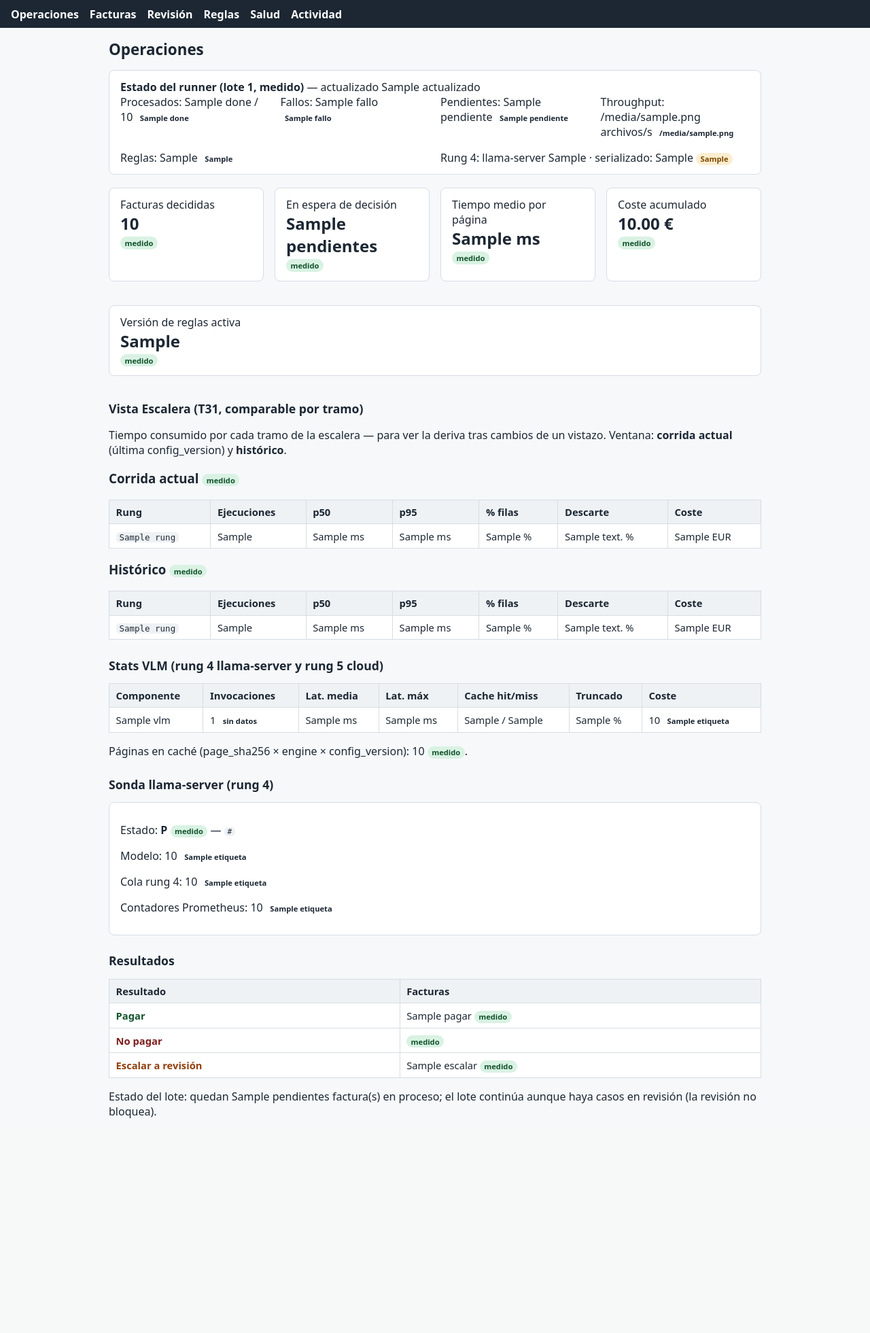
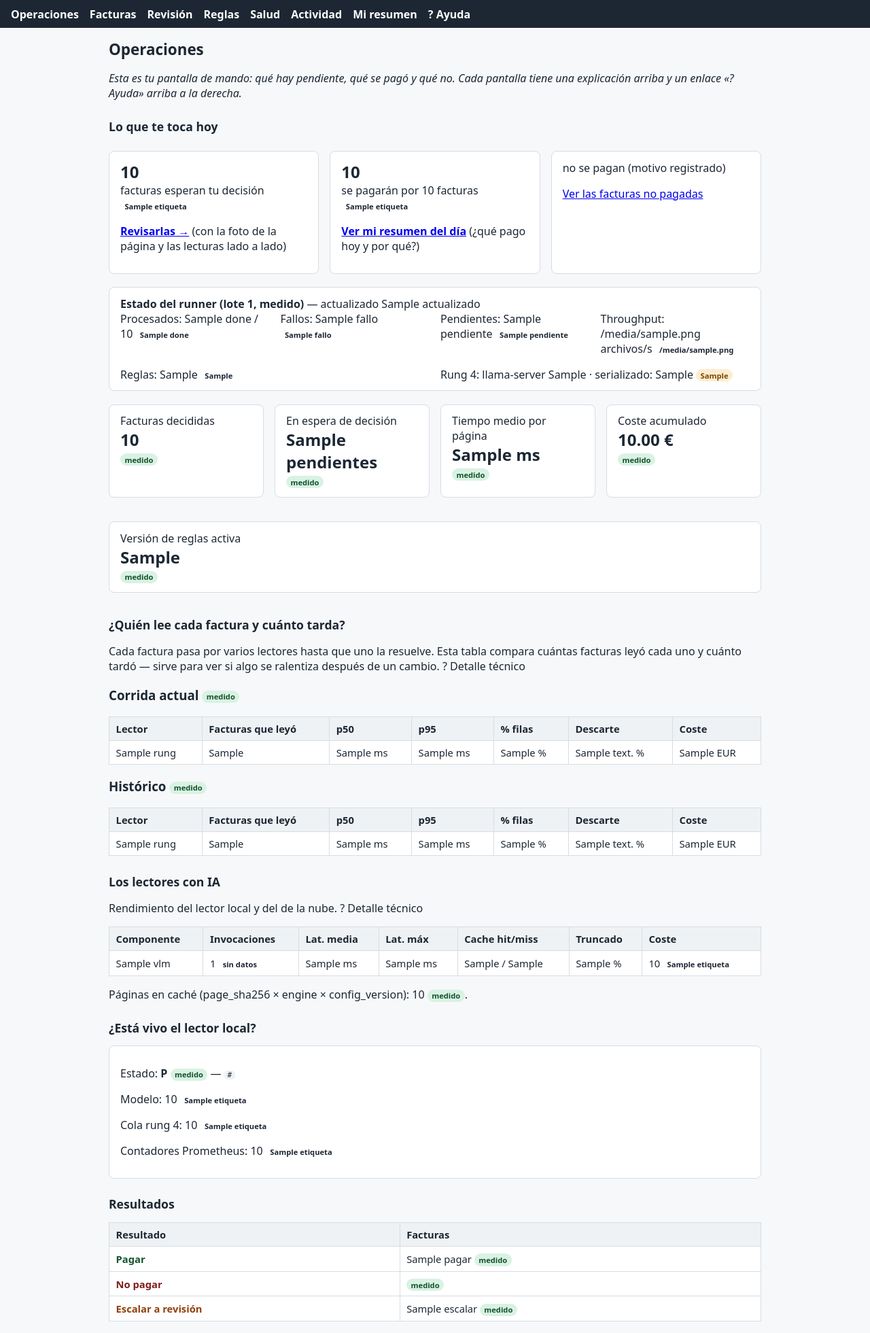
Before and after one commit to guluc3m/hackspain26, a FastAPI app: template src/albertitos/ui/templates/operaciones.html in a window 1280 px wide. Shown: the top 1961 px of the page at 68% size. Before the commit the page ends 1645 px from the top, so only its background shows below. Run offline with FastAPI, Linux system fonts and the light colour scheme; the template is opened without the code that fills it: most values are stand-ins (such as "Sample title", 1, 10 or a date in 2020); parts of the project's set-up code (start-up, migrations or seed data) failed here and were passed over.

Commit message:
T34 Modo Alberto (p0): arranque de un paso + UI entera en lenguaje llano
- iniciar.sh (idempotente, probado): comprueba uv, crea .venv con uv sync
  si falta, elige store real (.sdd/lote1, SOLO LECTURA) o datos de prueba,
  arranca uvicorn en segundo plano, espera readiness y abre el navegador
  (xdg-open/open/URL impresa). Segunda llamada: 'ya está encendido', solo
  abre navegador. Mensaje final: 'Listo. Mira tu navegador: …'.
- Lenguaje llano en TODA la UI: rungs → 'Texto del PDF/QR/OCR/Lector visual
  con IA', extractores y stages traducidos, drills en llano; los códigos
  técnicos solo en tooltips (title=). Test anti-jerga: rung1-5/WAL fuera de
  tooltips no aparecen en el flujo principal.
- Inicio de Alberto: 'Lo que te toca hoy' (X facturas por € Y vía store×
  maestro auto-detectado), botón grande por acción, sin JSON ni rutas.
- Confirmaciones con consecuencias (override/anotación) + resultado visible.
- /ayuda con glosario y '/resumen-ejecutivo' (T26 dentro de la UI).
- Compat: presentacion.py cae al store del lote 1 si no hay local; test de
  imágenes de Revisión tolera la cola vaciada post-reprocesado (degradación
  honesta); DEFENSA.md fuente [3] actualizada.
- 272 passed, ruff limpio, sin secretos.

```diff
--- a/src/albertitos/ui/app.py
+++ b/src/albertitos/ui/app.py
@@ -25,6 +25,7 @@
 from fastapi.responses import HTMLResponse, RedirectResponse
 from fastapi.templating import Jinja2Templates
 
+from albertitos.resumen import datos_resumen
 from albertitos.telemetria import EventChain, stats_por_rung, stats_vlm
 
 from .demo import demo_records
@@ -42,6 +43,93 @@
     revision_queue,
     what_if,
 )
+
+# ---------------------------------------------------------------- Modo Alberto
+# Lenguaje llano (AGENTS.md §9): toda jerga técnica se traduce; el detalle
+# técnico queda en los tooltips (title=) y en la pantalla Ayuda.
+
+NOMBRES_RUNG: dict[str, str] = {
+    "rung1": "Texto del PDF",
+    "rung2": "Código QR",
+    "rung3": "OCR (leer escaneos)",
+    "rung4": "Lector visual con IA (local)",
+    "rung5": "Lector visual con IA (nube)",
+}
+NOMBRES_STAGE: dict[str, str] = {
+    "extract:rung1_pdf_text": "Lectura del texto del PDF",
+    "extract:rung2_raster_qr": "Renderizado + lectura del QR",
+    "extract:rung3_tesseract": "OCR sobre la imagen",
+    "extract:rung4_vlm": "Lector visual con IA (local)",
+    "extract:rung5_cloud_vlm": "Lector visual con IA (nube)",
+    "features": "Extracción de datos",
+    "parse": "Traducción a campos",
+    "decision": "Decisión con reglas",
+    "render": "Renderizado de la página",
+}
+NOMBRES_EXTRACTOR: dict[str, str] = {
+    "pypdf": "Lectura directa del PDF",
+    "pypdfium2": "Renderizado de páginas",
+    "zxing": "Lector de códigos QR",
+    "tesseract": "OCR",
+    "vlm": "Lector visual (IA local)",
+    "cloud_vlm": "Lector visual (IA en la nube)",
+    "regex": "Buscador de patrones",
+    "rule-engine": "Motor de reglas",
+    "parser": "Traducción a campos",
+}
+NOMBRES_DRILL: dict[str, str] = {
+    "rung5-provider-caido": "El lector de la nube caído",
+    "backoff-429": "Demasiadas peticiones: espera y reintenta",
+    "crash-reanudacion": "Apagón a mitad de lote: reanuda sin duplicados",
+    "ledger-corrupto": "Registro dañado: se tolera sin inventar",
+}
+GLOSARIO: list[tuple[str, str]] = [
+    ("PAGAR", "Factura con todas las reglas en verde: se puede pagar."),
+    ("NO_PAGAR", "Factura con una regla en rojo: no se paga y el motivo queda registrado."),
+    ("ESCALAR", "Necesita que un humano la mire: la decisión la toma Alberto en la cola de Revisión."),
+    ("Texto del PDF (rung 1)", "Lectura directa del texto que trae el PDF, sin fotos."),
+    ("Código QR (rung 2)", "Código cuadrado que traen algunas facturas con sus datos dentro."),
+    ("OCR (rung 3)", "Reconocimiento de texto sobre la imagen de la página (tesseract)."),
+    ("Lector visual con IA (rung 4)", "Modelo de IA local que lee la página como imagen (llama-server)."),
+    ("Lector visual con IA en la nube (rung 5)", "Misma idea, pero en un servicio externo. Solo si la local no basta."),
+    ("Registro de actividad (ledger)", "Fichero al que solo se añade, donde queda guardado todo lo que pasa (para poder repetir y auditar)."),
+    ("Base de datos local (store)", "Fichero SQLite con las decisiones y su evidencia; vive en .sdd/."),
+    ("Cache", "Las páginas ya leídas no se vuelven a leer: se reutilizan (ahorra tiempo y dinero)."),
+    ("Override", "La corrección que Alberto guarda en Revisión: queda sellada con quién y cuándo."),
+    ("Regla (TOTALS_MUST_MATCH, …)", "Comprobación en código con su nombre exacto del contrato; cada decisión lista las reglas que la justifican."),
+]
+
+
+def _maestro_para_resumen() -> Path | None:
+    """Maestro real para el resumen ejecutivo (auto-detectado, SOLO LECTURA)."""
+    candidatos = [
+        Path(".sdd/lote1/FINAL_v7_DEFINITIVO_ahorasi.xlsx"),
+        Path("/home/deploy/hackspain26/caja-de-alberto/FINAL_v7_DEFINITIVO_ahorasi.xlsx"),
+        Path("caja-de-alberto/FINAL_v7_DEFINITIVO_ahorasi.xlsx"),
+    ]
+    for c in candidatos:
+        if c.is_file():
+            return c
+    return None
+
+
+def _pendiente_alberto(store_root: Path) -> dict[str, Any]:
+    """Lo primero que Alberto quiere saber: qué hay pendiente y por cuánto."""
+    maestro = _maestro_para_resumen()
+    try:
+        datos = datos_resumen(store_root, maestro_path=maestro) if maestro else None
+    except Exception:  # noqa: BLE001 — sin maestro el resumen degrada, no rompe
+        datos = None
+    if not datos:
+        return {"n": None, "euros": None, "nota": "PENDIENTE: sin maestro en este nodo"}
+    return {
+        "n": datos["revisar"]["n"],
+        "euros": datos["riesgo"]["total_en_riesgo_eur"],
+        "pagado_n": datos["pago"]["n"],
+        "pagado_total": datos["pago"]["total_eur"],
+        "no_pago_n": datos["no_pago"]["n"],
+        "nota": "",
+    }
 
 _sonda_cache: tuple[float, Any] | None = None  # (ts, resultado) — sonda acotada
 
@@ -123,9 +211,24 @@
     aplicacion.state.demo = demo
     aplicacion.state.runner = estado
     aplicacion.state.drills = drills
+    aplicacion.state.pendiente: dict[str, Any] | None = None
+    aplicacion.state.store_base = (Path(store_dir) if store_dir else Path(".sdd") / "ledger")
+
+    def _store_root() -> Path:
+        """Raíz del store (donde vive store.db) — SOLO LECTURA."""
+        return aplicacion.state.store_base.parent
 
     def ctx(**extra: Any) -> dict[str, Any]:
-        datos: dict[str, Any] = {"demo": demo, "runner": estado, "drills": drills}
+        datos: dict[str, Any] = {
+            "demo": demo,
+            "runner": estado,
+            "drills": drills,
+            "nombres_rung": NOMBRES_RUNG,
+            "nombres_extractor": NOMBRES_EXTRACTOR,
+            "nombres_stage": NOMBRES_STAGE,
+            "nombres_drill": NOMBRES_DRILL,
+            "glosario": GLOSARIO,
+        }
         datos.update(extra)
         return datos
 
@@ -153,10 +256,13 @@
             )
 
     @aplicacion.get("/", response_class=HTMLResponse)
+    @aplicacion.get("/", response_class=HTMLResponse)
     def operaciones(request: Request):
         stats = stats_por_rung(aplicacion.state.registros)
         vlm = stats_vlm(aplicacion.state.registros, cache_root=_cache_root())
         sondea = _sonda_con_cache()
+        if aplicacion.state.pendiente is None:
+            aplicacion.state.pendiente = _pendiente_alberto(_store_root())
         return _TEMPLATES.TemplateResponse(
             request,
             "operaciones.html",
@@ -165,7 +271,30 @@
                 escalera=stats["ventanas"],
                 vlm=vlm,
                 llama=sondea,
+                pendiente=aplicacion.state.pendiente,
             ),
+        )
+
+    @aplicacion.get("/ayuda", response_class=HTMLResponse)
+    def ayuda(request: Request):
+        return _TEMPLATES.TemplateResponse(request, "ayuda.html", ctx())
+
+    @aplicacion.get("/resumen-ejecutivo", response_class=HTMLResponse)
+    def resumen_ejecutivo(request: Request):
+        """«¿Qué pago hoy y por qué?» — se genera y se muestra, sin terminal."""
+        try:
+            maestro = _maestro_para_resumen()
+            datos = datos_resumen(_store_root(), maestro) if maestro else None
+        except Exception:  # noqa: BLE001 — degrada con aviso, no rompe
+            datos = None
+        if not datos:
+            return _TEMPLATES.TemplateResponse(
+                request,
+                "resumen_ejecutivo.html",
+                ctx(datos=None, error="No pude generar el resumen: falta el maestro de proveedores en este nodo."),
+            )
+        return _TEMPLATES.TemplateResponse(
+            request, "resumen_ejecutivo.html", ctx(datos=datos)
         )
 
     @aplicacion.get("/facturas", response_class=HTMLResponse)
--- a/src/albertitos/ui/templates/actividad.html
+++ b/src/albertitos/ui/templates/actividad.html
@@ -34,7 +34,8 @@
 <h2>Anotar algo (queda en la cadena)</h2>
 <form method="post" action="/actividad/anotar">
   <label>Nota: <input name="nota" size="40" required></label>
-  <button type="submit">Anotar</button>
+  <button type="submit"
+  onclick="return confirm('¿Anotar en el registro sellado? La nota quedará guardada para siempre.');">Anotar</button>
 </form>
 <p class="peq">La cadena vive en <code>.sdd/telemetria/actividad.jsonl</code>
 (telemetría de la UI, jamás dentro del store). Se puede verificar con
--- a/src/albertitos/ui/templates/base.html
+++ b/src/albertitos/ui/templates/base.html
@@ -44,6 +44,8 @@
   <a href="/reglas">Reglas</a>
   <a href="/salud">Salud</a>
   <a href="/actividad">Actividad</a>
+  <a href="/resumen-ejecutivo">Mi resumen</a>
+  <a href="/ayuda" title="Ayuda y glosario en español llano">? Ayuda</a>
 </nav>
 <main>
   {% if demo %}
--- a/src/albertitos/ui/templates/factura_detalle.html
+++ b/src/albertitos/ui/templates/factura_detalle.html
@@ -3,6 +3,8 @@
 {% block titulo %}Factura · Albertitos{% endblock %}
 {% block cuerpo %}
 <h1>Factura: {{ decision.file_id if decision else invoice_id }}</h1>
+<p><em>Toda la historia de esta factura: qué leyó el sistema, qué reglas la
+decidieron y por qué. Los códigos exactos se ven al pasar el ratón.</em></p>
 {% if decision %}
 <p>Resultado:
   <span class="{{ decision.result }}">{{ {'PAGAR': 'Pagar', 'NO_PAGAR': 'No pagar', 'ESCALAR': 'Escalar a revisión'}.get(decision.result, decision.result) }}</span>
@@ -34,7 +36,8 @@
       <th>Confianza</th><th>Resultado</th><th>Detalle</th></tr>
   {% for e in evidencia %}
   <tr>
-    <td>{{ e.stage }}</td><td><code>{{ e.extractor }}</code></td>
+    <td title="código técnico: {{ e.stage }}">{{ nombres_stage[e.stage] if e.stage in nombres_stage else e.stage }}</td>
+    <td title="código técnico: {{ e.extractor }}">{{ nombres_extractor[e.extractor] if e.extractor in nombres_extractor else e.extractor }}</td>
     <td>{{ e.extractor_version }}</td>
     <td>{{ e.latency_ms }} ms {{ m.etq('medido') }}</td>
     <td>{% if e.confidence is not none %}{{ '%.2f'|format(e.confidence) }}{% else %}—{% endif %}</td>
--- a/src/albertitos/ui/templates/facturas.html
+++ b/src/albertitos/ui/templates/facturas.html
@@ -3,6 +3,8 @@
 {% block titulo %}Facturas · Albertitos{% endblock %}
 {% block cuerpo %}
 <h1>Facturas</h1>
+<p><em>Todas tus facturas, buscables. Entra en cualquiera para ver toda su
+traza: quién la leyó, qué reglas la decidieron y por qué.</em></p>
 <p>Una fila por factura. «Confianza» es la más baja de toda su cadena de
 extracción (el eslabón más débil).</p>
 
--- a/src/albertitos/ui/templates/operaciones.html
+++ b/src/albertitos/ui/templates/operaciones.html
@@ -3,6 +3,39 @@
 {% block titulo %}Operaciones · Albertitos{% endblock %}
 {% block cuerpo %}
 <h1>Operaciones</h1>
+<p><em>Esta es tu pantalla de mando: qué hay pendiente, qué se pagó y qué no.
+Cada pantalla tiene una explicación arriba y un enlace «? Ayuda» arriba a la
+derecha.</em></p>
+
+<h2>Lo que te toca hoy</h2>
+<div class="fila">
+  <div class="tarjeta">
+    {% if pendiente and pendiente.n is not none %}
+    <div class="num">{{ pendiente.n.valor }}</div>
+    <div>facturas esperan tu decisión
+      {% if pendiente.euros and pendiente.euros.etiqueta == 'medido' %}
+      — <strong>{{ pendiente.euros.valor }}</strong> en juego
+      {% endif %}
+      <span class="etq {{ pendiente.n.etiqueta }}">{{ pendiente.n.etiqueta }}</span></div>
+    <p><a href="/revision"><strong>Revisarlas →</strong></a> (con la foto de la página y las lecturas lado a lado)</p>
+    {% else %}
+    <div class="num">—</div>
+    <div>{{ pendiente.nota if pendiente else 'PENDIENTE: sin datos' }}
+      <span class="etq sin">sin datos</span></div>
+    {% endif %}
+  </div>
+  {% if pendiente and pendiente.pagado_n is not none %}
+  <div class="tarjeta"><div class="num">{{ pendiente.pagado_total.valor }}</div>
+    <div>se pagarán por {{ pendiente.pagado_n.valor }} facturas
+      <span class="etq {{ pendiente.pagado_n.etiqueta }}">{{ pendiente.pagado_n.etiqueta }}</span></div>
+    <p><a href="/resumen-ejecutivo"><strong>Ver mi resumen del día</strong></a> (¿qué pago hoy y por qué?)</p></div>
+  <div class="tarjeta"><div class="num">{{ pendiente.no_pago_n.valor }}</div>
+    <div>no se pagan (motivo registrado)
+      <span class="etq {{ pendiente.no_pago_n.etiqueta }}">{{ pendiente.no_pago_n.etiqueta }}</span></div>
+    <p><a href="/facturas?result=NO_PAGAR">Ver las facturas no pagadas</a></p></div>
+  {% endif %}
+</div>
+
 {% if runner %}
 <div class="tarjeta">
   <strong>Estado del runner (lote 1, medido)</strong> — actualizado {{ runner.actualizado[0] }}
@@ -33,19 +66,22 @@
 </div>
 
 
-<h2>Vista Escalera (T31, comparable por tramo)</h2>
-<p>Tiempo consumido por cada tramo de la escalera — para ver la deriva tras
-cambios de un vistazo. Ventana: <strong>corrida actual</strong> (última
-config_version) y <strong>histórico</strong>.</p>
+<h2>¿Quién lee cada factura y cuánto tarda?</h2>
+<p>Cada factura pasa por varios lectores hasta que uno la resuelve. Esta
+tabla compara cuántas facturas leyó cada uno y cuánto tardó — sirve para ver
+si algo se ralentiza después de un cambio. <span title="Detalle técnico: la
+escalera son los peldaños rung 1–5 (texto/QR/OCR/VLM local/VLM nube) y las
+ventanas se calculan sobre las filas de evidencia del registro de actividad.">?
+Detalle técnico</span></p>
 {% for ventana in ['corrida_actual', 'historico'] %}
 <h3>{{ 'Corrida actual' if ventana == 'corrida_actual' else 'Histórico' }}
   {{ m.etq('medido') }}</h3>
 <table>
-  <tr><th>Rung</th><th>Ejecuciones</th><th>p50</th><th>p95</th>
+  <tr><th>Lector</th><th>Facturas que leyó</th><th>p50</th><th>p95</th>
       <th>% filas</th><th>Descarte</th><th>Coste</th></tr>
   {% for rung, s in escalera[ventana].rungs | dictsort %}
   <tr>
-    <td><code>{{ rung }}</code></td>
+    <td title="{{ rung }} (peldaño técnico)">{{ nombres_rung[rung] if rung in nombres_rung else rung }}</td>
     <td>{{ s.n }}</td>
     <td>{% if s.p50_ms is not none %}{{ s.p50_ms }} ms{% else %}—{% endif %}</td>
     <td>{% if s.p95_ms is not none %}{{ s.p95_ms }} ms{% else %}—{% endif %}</td>
@@ -59,12 +95,13 @@
 </table>
 {% endfor %}
 
-<h2>Stats VLM (rung 4 llama-server y rung 5 cloud)</h2>
+<h2>Los lectores con IA</h2>
+<p>Rendimiento del lector local y del de la nube. <span title="rung 4 = llama-server local; rung 5 = deepseek en la nube; cache hit = página ya leída y reutilizada">? Detalle técnico</span></p>
 <table>
   <tr><th>Componente</th><th>Invocaciones</th><th>Lat. media</th><th>Lat. máx</th>
       <th>Cache hit/miss</th><th>Truncado</th><th>Coste</th></tr>
   {% for nombre, s in vlm | dictsort if s.n_invocaciones is defined %}
-  <tr><td>{{ nombre }}</td>
+  <tr><td title="código técnico: {{ nombre }}">{{ {'rung4_llama_server': 'Lector visual (IA local)', 'rung5_cloud': 'Lector visual (IA en la nube)'}[nombre] if nombre in {'rung4_llama_server': '', 'rung5_cloud': ''} else nombre }}</td>
       <td>{{ s.n_invocaciones }} {{ m.etq(s.etiqueta if s.etiqueta in ['medido'] else 'sin datos') }}</td>
       <td>{% if s.latencia_media_ms is not none %}{{ s.latencia_media_ms }} ms{% else %}—{% endif %}</td>
       <td>{% if s.latencia_max_ms is not none %}{{ s.latencia_max_ms }} ms{% else %}—{% endif %}</td>
@@ -78,7 +115,7 @@
 {{ m.etq('medido') }}.</p>{% endif %}
 
 {% if llama %}
-<h2>Sonda llama-server (rung 4)</h2>
+<h2>¿Está vivo el lector local?</h2>
 <div class="tarjeta">
   <p>Estado: <strong>{{ llama.estado[0] }}</strong> {{ m.etq('medido') }} —
   <code>{{ llama.url }}</code></p>
--- a/src/albertitos/ui/templates/reglas.html
+++ b/src/albertitos/ui/templates/reglas.html
@@ -3,6 +3,9 @@
 {% block titulo %}Reglas · Albertitos{% endblock %}
 {% block cuerpo %}
 <h1>Reglas</h1>
+<p><em>Las reglas son las comprobaciones que decide el sistema (por ejemplo,
+«los totales deben cuadrar»). Aquí puedes verlas y probar cambios sin
+romper nada.</em></p>
 <p>Versión activa:
   {% if activas.version %}<strong>{{ activas.version }}</strong> {{ m.etq('medido') }}
   {% else %}aún sin decisiones registradas{% endif %}</p>
--- a/src/albertitos/ui/templates/revision.html
+++ b/src/albertitos/ui/templates/revision.html
@@ -3,6 +3,9 @@
 {% block titulo %}Revisión · Albertitos{% endblock %}
 {% block cuerpo %}
 <h1>Revisión</h1>
+<p><em>Aquí decides tú: cada factura espera tu veredicto con la foto de la
+página al lado. Guardar una corrección no rompe nada — el sistema recalcula
+y deja tu cambio sellado.</em></p>
 <p>Casos marcados para revisión humana. Puedes resolverlos con calma: el resto
 del lote sigue funcionando mientras tanto. Tu corrección se guarda con quién,
 cuándo y qué cambió; la decisión final la recalcula siempre el motor de reglas.</p>
@@ -60,7 +63,8 @@
             <option value="{{ cand.value }}">{% endfor %}{% endfor %}
         </datalist><br>
         <label>Nota (opcional):<br><input name="nota" size="30"></label><br>
-        <button type="submit">Guardar corrección</button>
+        <button type="submit"
+  onclick="return confirm('¿Guardar esta corrección? La decisión de esta factura se recalculará con tu dato (queda sellado con fecha).');">Guardar corrección</button>
       </form>
     </div>
   </div>
```
Also changed, not shown: docs/report/DEFENSA.md (+4 -2 lines), src/albertitos/presentacion.py (+7 -1 lines), src/albertitos/ui/templates/ayuda.html (added, +44 -0 lines), src/albertitos/ui/templates/resumen_ejecutivo.html (added, +67 -0 lines), src/albertitos/ui/templates/salud.html (+6 -4 lines), tests/test_modo_alberto.py (added, +115 -0 lines), tests/test_telemetria.py (+1 -1 lines), tests/test_ui_lote1.py (+5 -2 lines), .sdd/backlog/closed/T34-modo-alberto.md, 1 other file.
